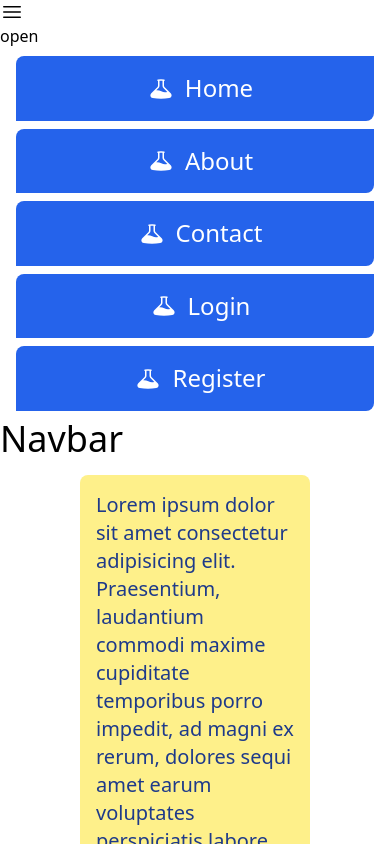
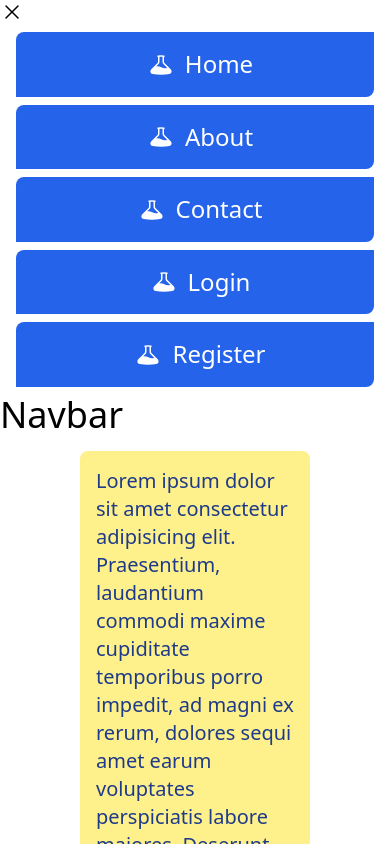
Before and after one commit to RaisulislamRimon/milestone9-module51-react-with-bootstrap, a React (Create React App) app in the folder price-club-tailwindcss/: page / in a window 390 px wide. Both pictures are taken after a click on the icon 12 px from the left and 12 px from the top of the page. Shown: the top 844 px of the page. Built offline with nearby package versions, Linux system fonts and the light colour scheme.

Commit message:
51-4 Responsive Navbar using react and tailwind

```diff
--- a/price-club-tailwindcss/src/components/Navbar/Navbar.js
+++ b/price-club-tailwindcss/src/components/Navbar/Navbar.js
@@ -1,4 +1,4 @@
-import { Bars3Icon } from "@heroicons/react/24/solid";
+import { Bars3Icon, XMarkIcon } from "@heroicons/react/24/solid";
 import React, { useState } from "react";
 import Link from "../Link/Link";
 
@@ -13,13 +13,28 @@ const Navbar = () => {
   ];
   return (
     <nav>
-      <Bars3Icon
+      {open ? (
+        <XMarkIcon
+          onClick={() => {
+            setOpen(!open);
+          }}
+          className="h-6 w-6"
+        />
+      ) : (
+        <Bars3Icon
+          onClick={() => {
+            setOpen(!open);
+          }}
+          className="h-6 w-6"
+        />
+      )}
+      {/* <Bars3Icon
         onClick={() => {
           setOpen(!open);
         }}
         className="h-6 w-6"
       />
-      <span>{open ? "open" : "closed"}</span>
+      <span>{open ? "open" : "closed"}</span> */}
       <ul className="md:flex justify-center text-2xl">
         {routes.map((route) => (
           <div key={route.id}>
```
